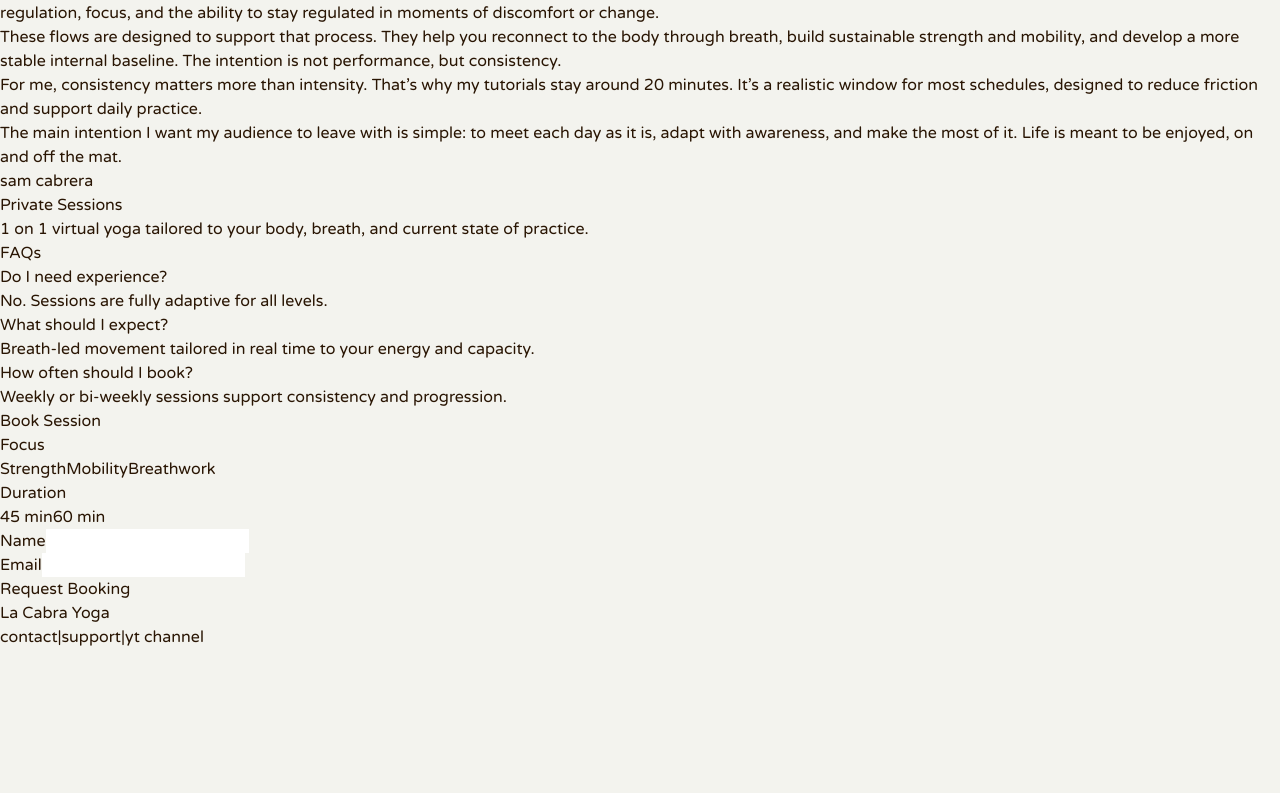
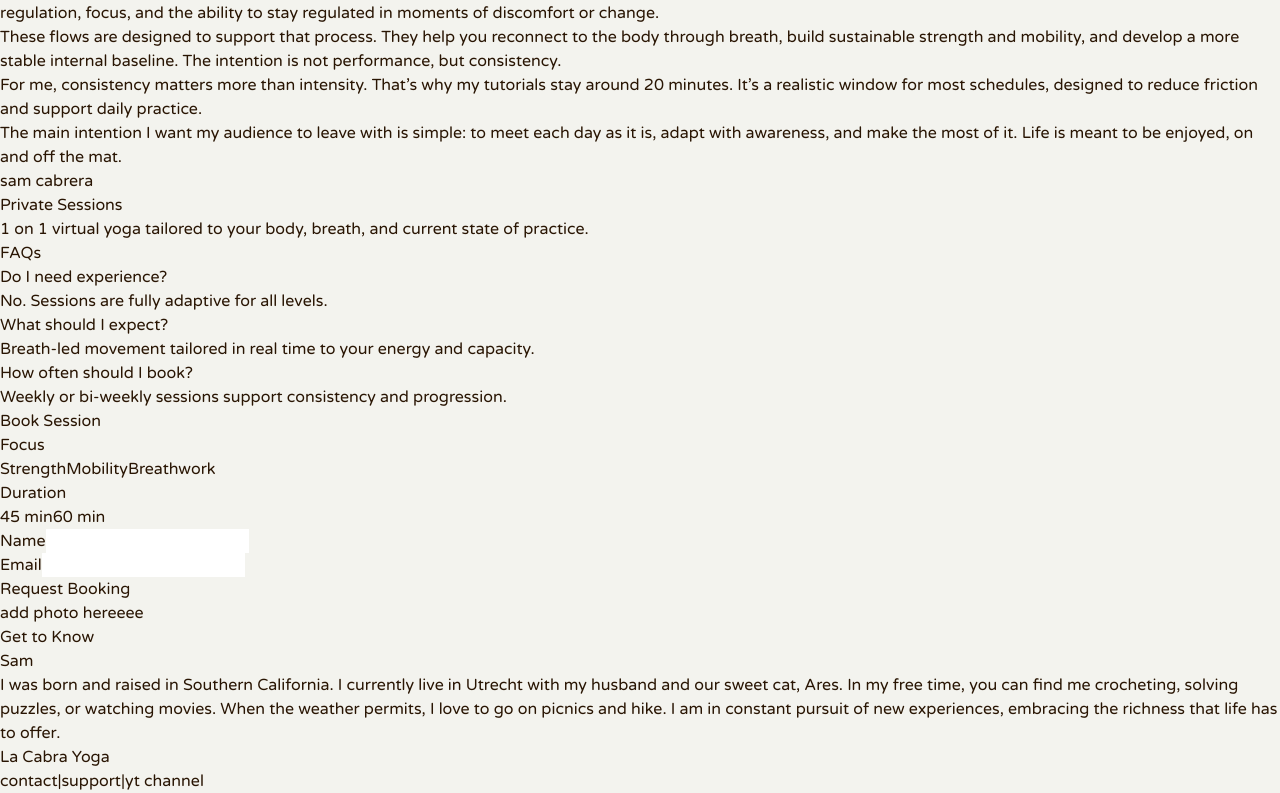
Before and after one commit to samanthacabrera/yoga-site, a React (Vite) app: page / in a window 1280 px wide. Shown: the part 1439-2232 px from the top of the page. Before the commit the page ends 2088 px from the top, so only its background shows below. Built offline with nearby package versions, Linux system fonts and the light colour scheme; a web font is replaced by a local one.

Commit message:
add short about the teacher section

```diff
--- a/src/About.jsx
+++ b/src/About.jsx
@@ -1,49 +1,30 @@
-function About() {
+export default function About() {
   return (
-    <section className="grid grid-cols-1 lg:grid-cols-12 gap-12">
-      <div className="lg:col-span-7">
-        <p className="uppercase text-xs tracking-[0.3em] font-black mb-6">
-          About The Channel
-        </p>
+    <section className="space-y-16 pt-24 text-[#2c1e11]">
+      <div className="flex flex-col items-center text-center space-y-12">
+        <div className="relative">
+          <div className="absolute inset-0 translate-x-3 translate-y-3 bg-[#355070]/20 rounded-full" />
 
-        <h2 className="text-4xl md:text-6xl font-black leading-[0.95] tracking-tight mb-8">
-          Yoga for real life,
-          <br />
-          not perfection.
-        </h2>
-
-        <p className="text-lg leading-relaxed font-medium max-w-2xl my-4">
-        I first started by making videos just for my grandparents, showing them simple stretches they could do at home.
-        </p>
-        <p className="text-lg leading-relaxed font-medium max-w-2xl my-4">
-          But in the process, I realized I loved teaching. Over time, it naturally became something I did more consistently.
-        </p>
-        <p className="text-lg leading-relaxed font-medium max-w-2xl my-4">
-          Some flows are strong, some are slow, and most are somewhere in between. What matters most to me is showing up, even in small ways, and staying consistent over time.
-          Because I’ve found that consistency is what actually creates change.
-        </p>
-        <p className="text-lg leading-relaxed font-medium max-w-2xl my-4">
-          That’s what <span className="italic uppercase">la cabra yoga</span> is built on.
-        </p>
-      </div>
-
-      <div className="lg:col-span-5 p-8 md:p-10 flex flex-col justify-center">
-        <div className="text-2xl my-6">
-          ❝
+          <div className="w-64 h-64 md:w-80 md:h-80 rounded-full border border-[#2c1e11] bg-[#c4dfe9] flex items-center justify-center overflow-hidden">
+            <p className="uppercase text-xs tracking-[0.35em] font-black text-[#2c1e11]/60">
+              add photo hereeee
+            </p>
+          </div>
         </div>
 
-        <blockquote className="text-3xl md:text-4xl">
-          Your practice
-          begins where
-          you are.
-        </blockquote>
+        <div className="space-y-4">
+            <p className="uppercase tracking-[0.30em] font-medium text-[#2c1e11]/60">
+            Get to Know
+            </p>
+          <h3 className="text-4xl md:text-6xl font-black uppercase tracking-wide">
+            Sam
+          </h3>
+        </div>
 
-        <div className="text-2xl my-6 self-end">
-          ❞
-        </div>
+        <p className="mt-12 text-[#2c1e11]/70 max-w-2xl leading-loose">
+         I was born and raised in Southern California. I currently live in Utrecht with my husband and our sweet cat, Ares. In my free time, you can find me crocheting, solving puzzles, or watching movies. When the weather permits, I love to go on picnics and hike. I am in constant pursuit of new experiences, embracing the richness that life has to offer.
+        </p>
       </div>
     </section>
   );
 }
-
-export default About;
--- a/src/App.jsx
+++ b/src/App.jsx
@@ -1,9 +1,10 @@
 import Header from "./Header";
 import Hero from "./Hero";
-import About from "./About";
+import Intro from "./Intro";
 import Library from "./Library";
 import Philosophy from "./Philosphy";
 import Booking from "./Booking";
+import About from "./About";
 import Footer from "./Footer";
 
 function App() {
@@ -11,10 +12,11 @@ function App() {
     <div className="flex flex-col max-w-5xl mx-4 lg:mx-auto space-y-60">
       <Header />
       <Hero />
-      <About />
+      <Intro />
       <Library />
       <Philosophy />
       <Booking />
+      <About />
       <Footer />
     </div>
   )
--- /dev/null
+++ b/src/Intro.jsx
@@ -0,0 +1,49 @@
+function Intro() {
+  return (
+    <section className="grid grid-cols-1 lg:grid-cols-12 gap-12">
+      <div className="lg:col-span-7">
+        <p className="uppercase text-xs tracking-[0.3em] font-black mb-6">
+          About The Channel
+        </p>
+
+        <h2 className="text-4xl md:text-6xl font-black leading-[0.95] tracking-tight mb-8">
+          Yoga for real life,
+          <br />
+          not perfection.
+        </h2>
+
+        <p className="text-lg leading-relaxed font-medium max-w-2xl my-4">
+        I first started by making videos just for my grandparents, showing them simple stretches they could do at home.
+        </p>
+        <p className="text-lg leading-relaxed font-medium max-w-2xl my-4">
+          But in the process, I realized I loved teaching. Over time, it naturally became something I did more consistently.
+        </p>
+        <p className="text-lg leading-relaxed font-medium max-w-2xl my-4">
+          Some flows are strong, some are slow, and most are somewhere in between. What matters most to me is showing up, even in small ways, and staying consistent over time.
+          Because I’ve found that consistency is what actually creates change.
+        </p>
+        <p className="text-lg leading-relaxed font-medium max-w-2xl my-4">
+          That’s what <span className="italic uppercase">la cabra yoga</span> is built on.
+        </p>
+      </div>
+
+      <div className="lg:col-span-5 p-8 md:p-10 flex flex-col justify-center">
+        <div className="text-2xl my-6">
+          ❝
+        </div>
+
+        <blockquote className="text-3xl md:text-4xl">
+          Your practice
+          begins where
+          you are.
+        </blockquote>
+
+        <div className="text-2xl my-6 self-end">
+          ❞
+        </div>
+      </div>
+    </section>
+  );
+}
+
+export default Intro;
```
